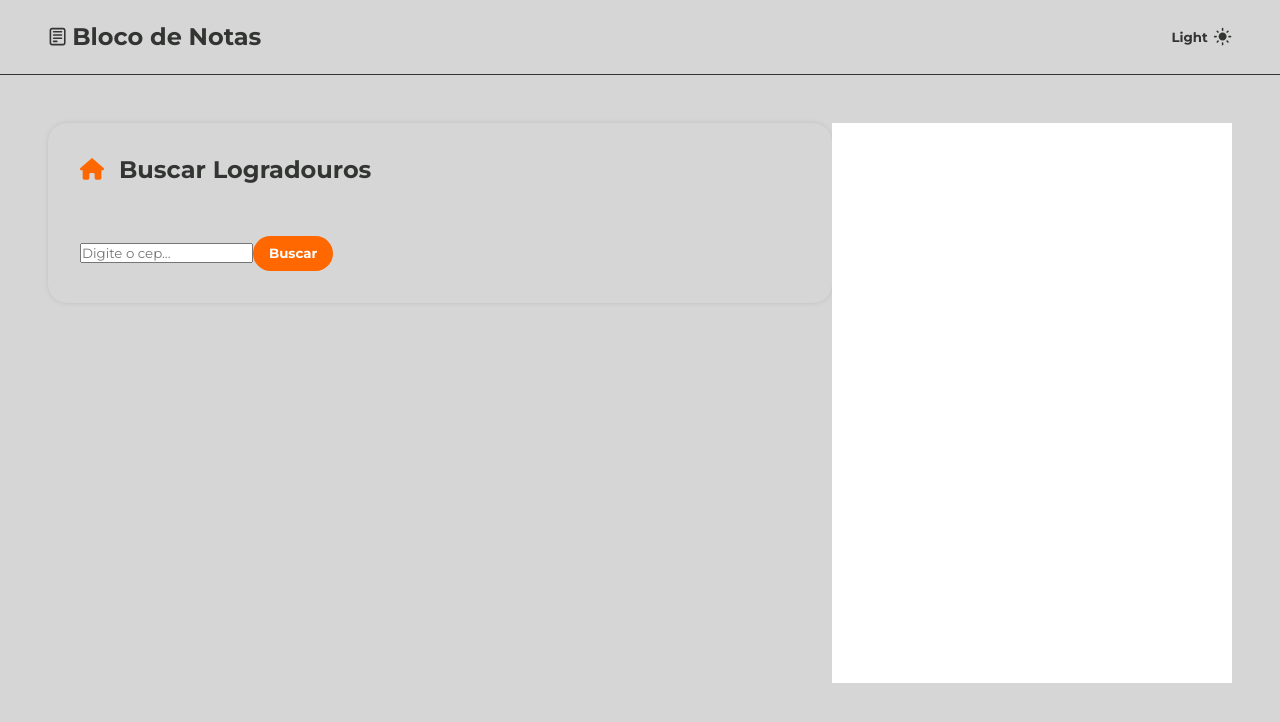
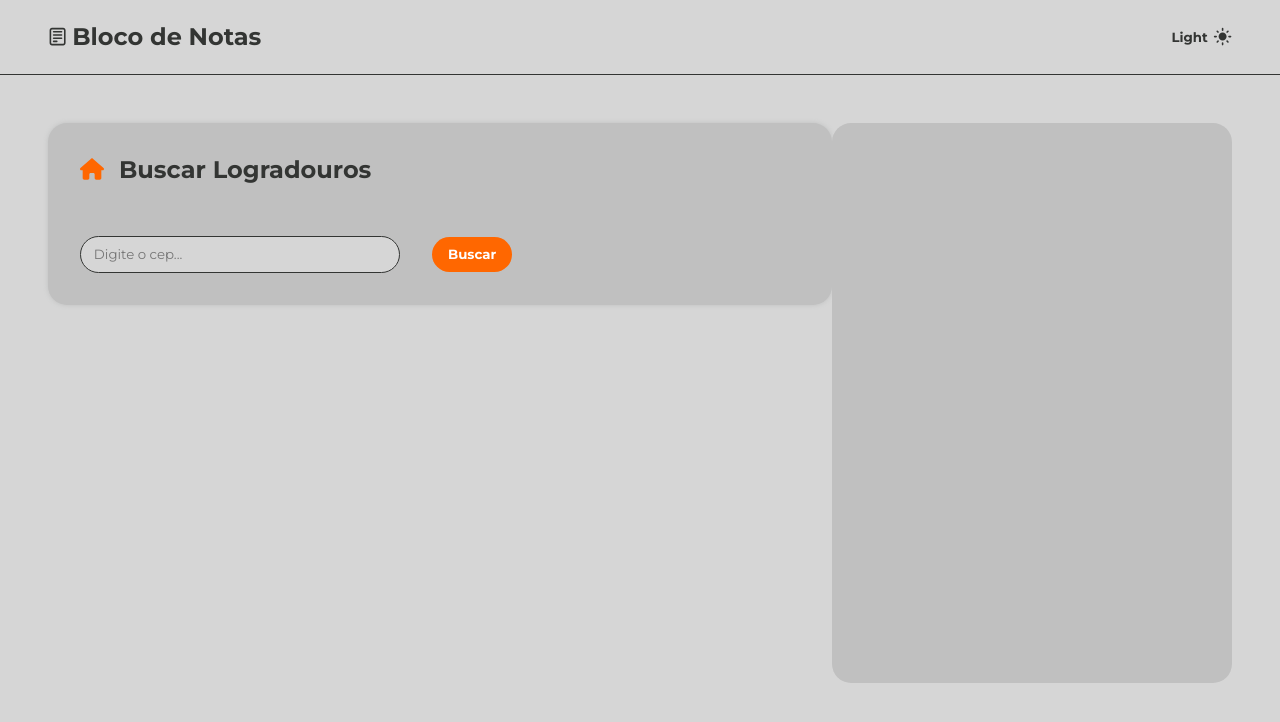
Before and after one commit to victorsz08/blocodenotas, a React (Vite) app: page / in a window 1280 px wide. Shown: the top 722 px of the page. Built offline with nearby package versions, Linux system fonts and the light colour scheme.

Commit message:
Ajuste CSS

```diff
--- a/src/components/Note/index.tsx
+++ b/src/components/Note/index.tsx
@@ -10,5 +10,6 @@ export default function Note() {
 
     return (
     <textarea value={value} onChange={e => setValue(e.target.value)} className='background-accent'
-    style={{ height: '560px', width: '580px', resize: 'none', fontWeight: '700', border: 'none', padding:'1.2rem', fontSize: '.9rem'}}/>
+    style={{ height: '560px', width: '580px', resize: 'none',
+        fontWeight: '700', border: 'none', padding:'1.2rem', fontSize: '.9rem', borderRadius: '1.2rem'}}/>
 )}
--- a/src/styles/globalStyles.ts
+++ b/src/styles/globalStyles.ts
@@ -55,8 +55,6 @@ export default  createGlobalStyle`
         font-weight: 700;
         cursor: pointer;
     }
-
-<<<<<<< HEAD
     .background-accent {
         background-color: ${props => props.theme.accent};
         border: none;
@@ -64,13 +62,8 @@ export default  createGlobalStyle`
     }
 
     .box-shadow {
-        box-shadow: 0 0 5px ${props => props.theme.shawdow}
+        box-shadow: 0 0 5px ${props => props.theme.shawdow};
     }
-
-
-
-=======
->>>>>>> fffd17fed6fa543283144a3f6d811e940a406f16
     .nt-input {
         background-color: ${props => props.theme.background};
         color: ${props => props.theme.text};
```
